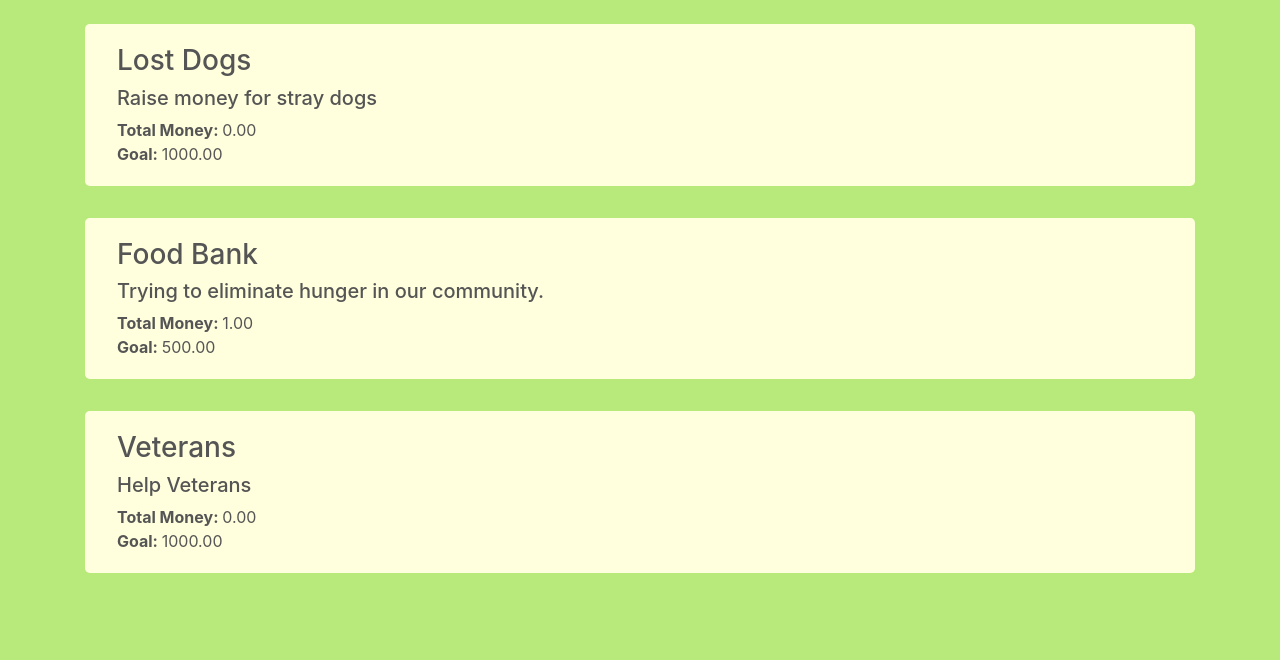
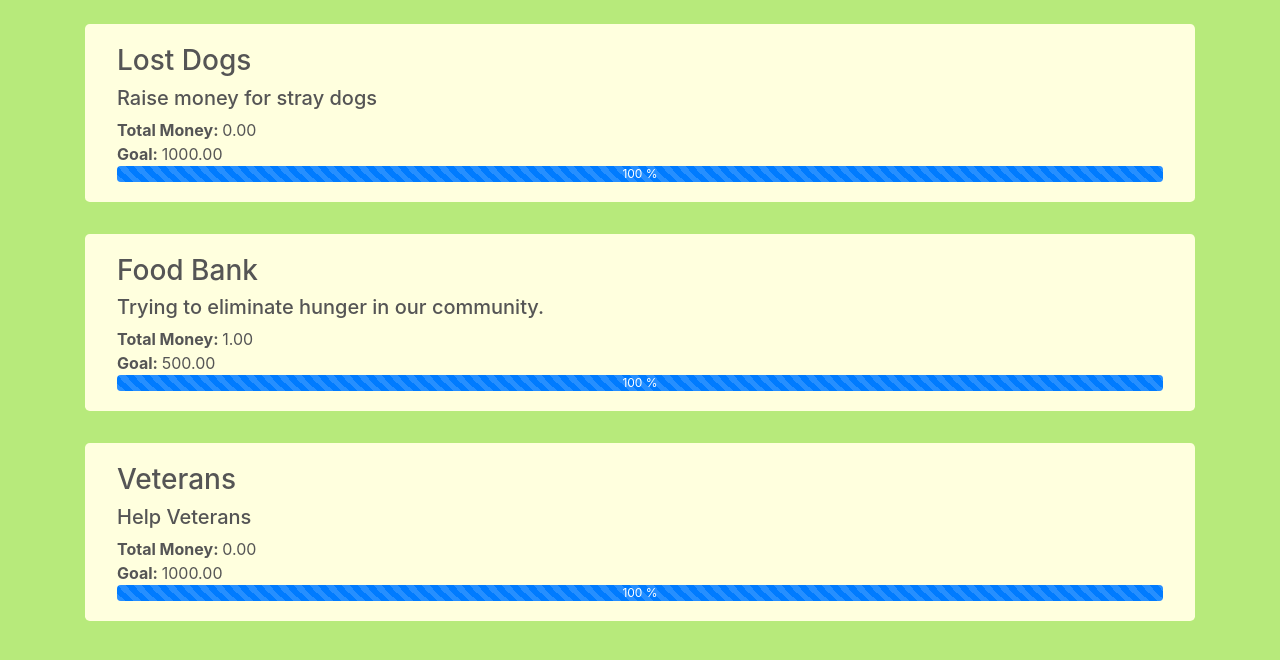
Before and after one commit to alexanderkim11/donationapp, a Django app: page /donationapp/causes/ in a window 1280 px wide. Shown: the part 56-716 px from the top of the page. Run offline with Django 3.2, Linux system fonts and the light colour scheme; data comes from the database, SQL or seed files in the repository; some libraries are stand-ins or nearby versions.

Commit message:
Add progress bar to view causes page

```diff
--- a/templates/donationapp/base.html
+++ b/templates/donationapp/base.html
@@ -4,7 +4,7 @@
     <meta charset="UTF-8">
     <meta name="viewport" content="width=device-width, initial-scale=1.0">
     <link rel="stylesheet" href="https://stackpath.bootstrapcdn.com/bootstrap/4.5.2/css/bootstrap.min.css" integrity="sha384-JcKb8q3iqJ61gNV9KGb8thSsNjpSL0n8PARn9HuZOnIxN0hoP+VmmDGMN5t9UJ0Z" crossorigin="anonymous">
-
+    <script src="https://code.jquery.com/jquery-3.5.1.min.js"></script>
     <style>
       /*#7aa14c	(122,161,76), #86b251	(134,178,81), #a3d468	(163,212,104), #b7ea7b	(183,234,123), #cff99e*/
       .bg-1 {
@@ -42,6 +42,7 @@
       .form-group {
         padding: 10px;
       }
+
 
       input[type=submit] {
         border-radius: 5px;
--- a/templates/donationapp/causes.html
+++ b/templates/donationapp/causes.html
@@ -19,12 +19,29 @@
                 <div class="media">
                     <div class="media-body">
                         <div class="p-0" >
+                            <h3>{{ cause.name }}</h3>
+                            <h5>{{cause.description}}</h5>
+                            <b> Total Money: </b> {{cause.total_money}} </br>
+                            <b> Goal: </b> {{cause.goal}}
+                        </div>
+                        <!--Progress bar-->
+                        <div class="progress">
+                            <div class="progress-bar progress-bar-striped" style="min-width: 20px;"></div>
+                        </div>
 
-                        <h3>{{ cause.name }}</h3>
-                        <h5>{{cause.description}}</h5>
-                        <b> Total Money: </b> {{cause.total_money}} </br><b> Goal: </b> {{cause.goal}}
-
-                        </div>
+                        <!-- jQuery Script to dynamically change progress bar-->
+                        <script>
+                            var i = 0;
+                            function makeProgress(){
+                                if(i < 100){
+                                    i = i + 1;
+                                    $(".progress-bar").css("width", i + "%").text(i + " %");
+                                }
+                                // Wait for sometime before running this script again
+                                setTimeout("makeProgress()", 100);
+                            }
+                            makeProgress();
+                        </script>
                     </div>
                 </div>
             </div>
```
